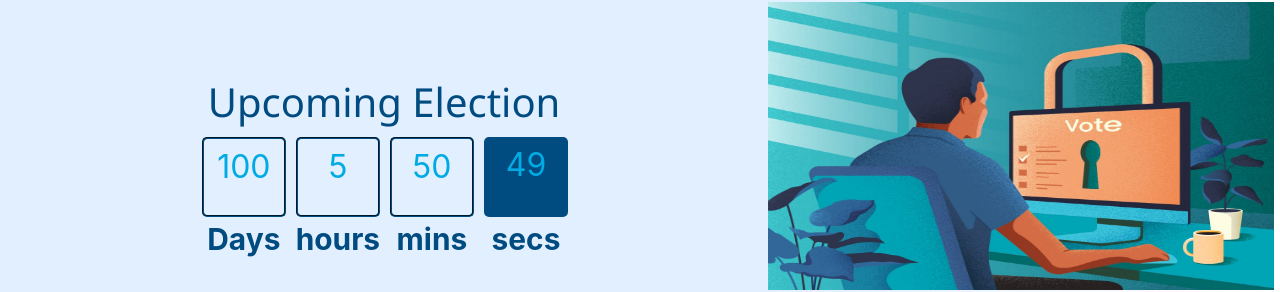
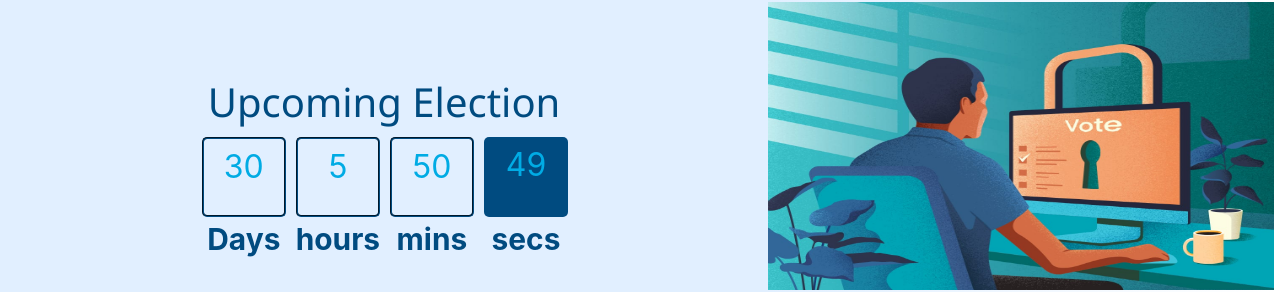
Before and after one commit to Upasana1807/Electoral-Application, a React (Create React App) app: page /countdown in a window 1280 px wide. Shown: the part 246-538 px from the top of the page. Built offline with nearby package versions, Linux system fonts and the light colour scheme.

Commit message:
Issue solved

```diff
--- a/src/Pages/Timer/Timer.jsx
+++ b/src/Pages/Timer/Timer.jsx
@@ -11,7 +11,7 @@ const CountdownTimer = () => {
   useEffect(() => {
     const countDownTime = () => {
       const currentTime = new Date().getTime();
-      const dueTime = new Date("August 10, 2024 00:00:00").getTime();
+      const dueTime = new Date("June 1, 2024 00:00:00").getTime();
       const diff = dueTime - currentTime;
 
       const sec = 1000;
```
